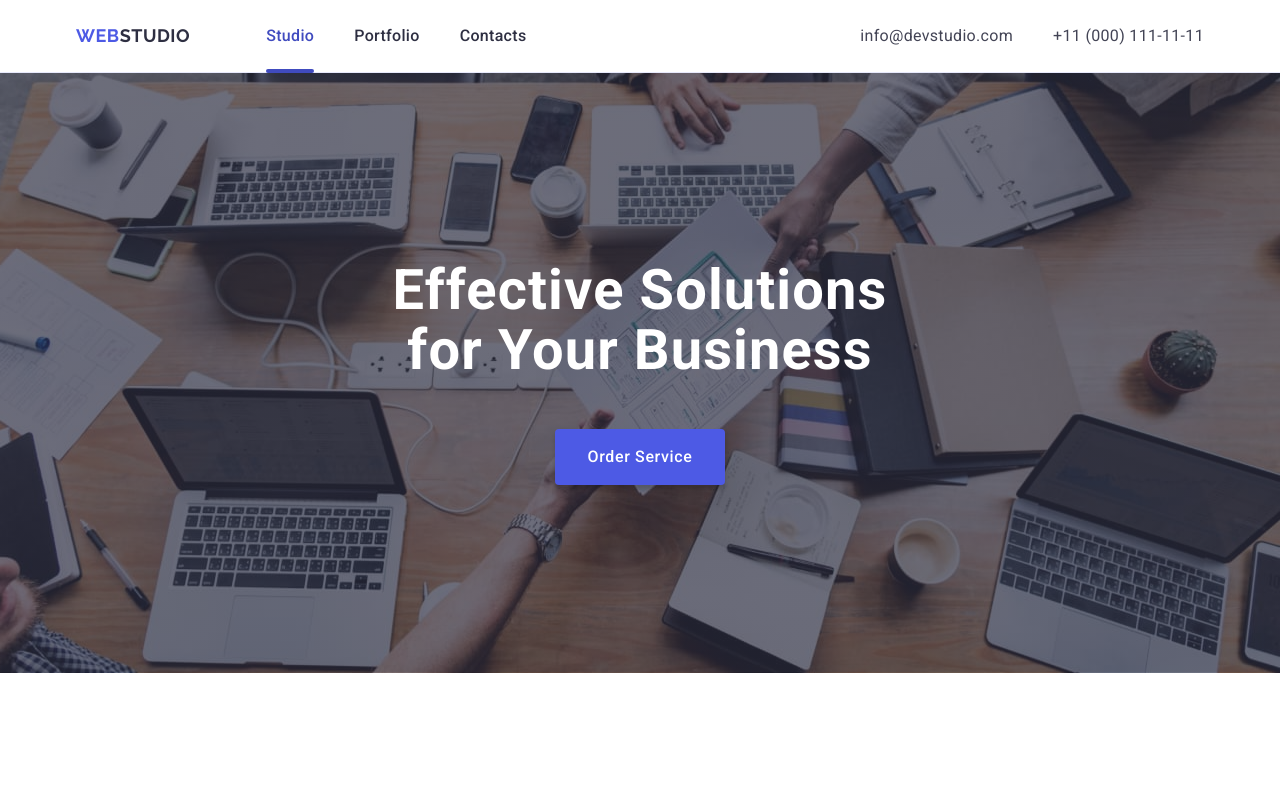
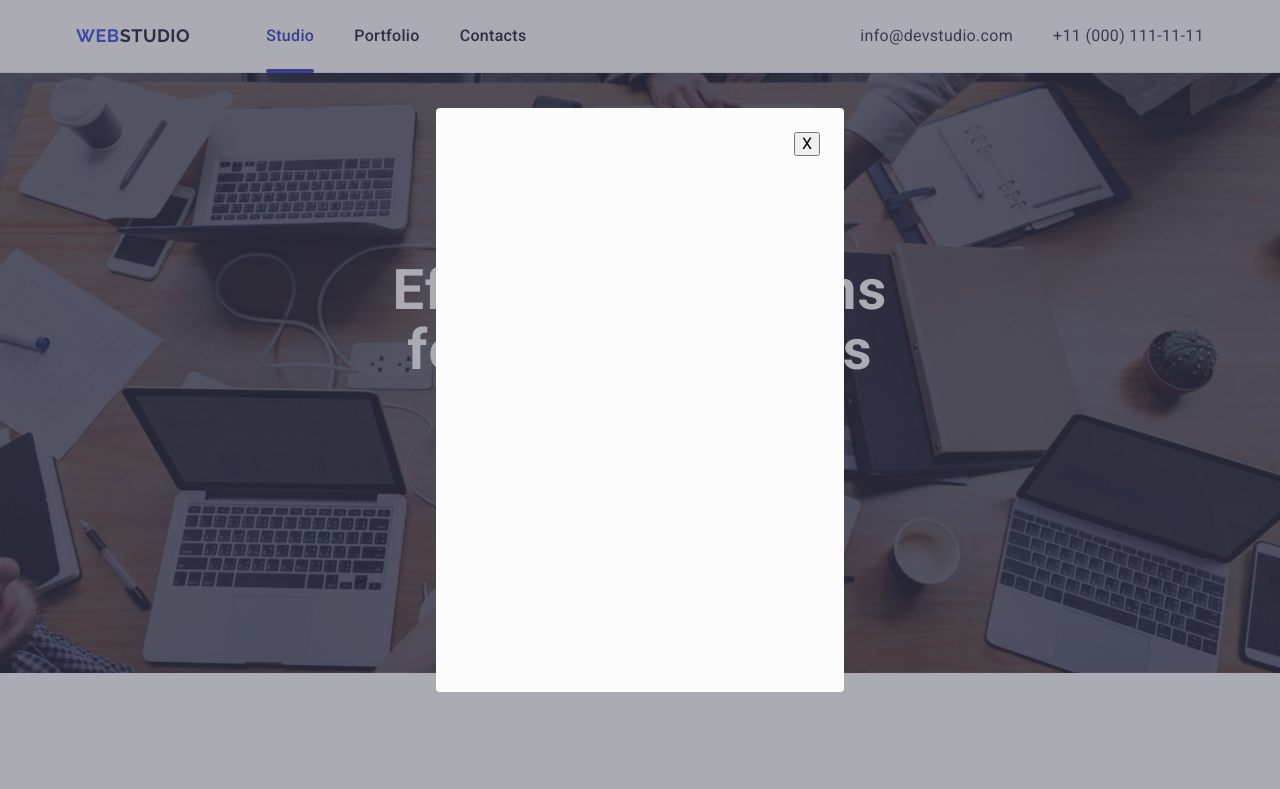
Before and after one commit to AnnaLvchnk/goit-markup-hw-05, a plain HTML site: page index.html in a window 1280 px wide. Shown: the top 789 px of the page. Drawn offline with nearby package versions, Linux system fonts and the light colour scheme.

Commit message:
Add modal window in index.html
Add modal window in styles.css (/*Modal*/

```diff
--- a/css/styles.css
+++ b/css/styles.css
@@ -445,3 +445,35 @@ img {
 .icon-fill {
     fill: #f4f4fd;
 }
+/* Modal */
+.backdrop {
+    width: 100%;
+    height: 100%;
+    display: flex;
+    align-items: center;
+    justify-content: center;
+    background: rgba(46, 47, 66, 0.40);
+    position: fixed;
+    inset: 0;
+    opacity: 0;
+    visibility: hidden;
+    pointer-events: none;
+}
+.is-open {
+    opacity: 1;
+    visibility: visible;
+    pointer-events: auto;
+}
+
+.modal {
+    background: #FCFCFC;
+    border-radius: 4px;
+    width: 408px;
+    height: 584px;
+    position: relative;
+}
+.modal-close {
+    position: absolute;
+    top: 24px;
+    right: 24px;
+}
--- a/index.html
+++ b/index.html
@@ -40,7 +40,7 @@
         <section class="hero-section">
             <div class="container">
                 <h1 class="hero-title">Effective Solutions for Your Business</h1>
-                <button class="hero-button" type="button">Order Service</button>
+                <button class="hero-button" type="button" data-modal-open>Order Service</button>
             </div>
         </section>
         <!--Features section-->
@@ -354,5 +354,15 @@
         </div>
         </div>
     </footer>
+    <div class="backdrop is-open" data-modal>
+        <div class="modal">
+            <button class="modal-close" type="button" data-modal-close>X</button>
+            <form name="contact-form">
+
+            </form>
+
+        </div>
+
+    </div>
 </body>
 </html>
```
